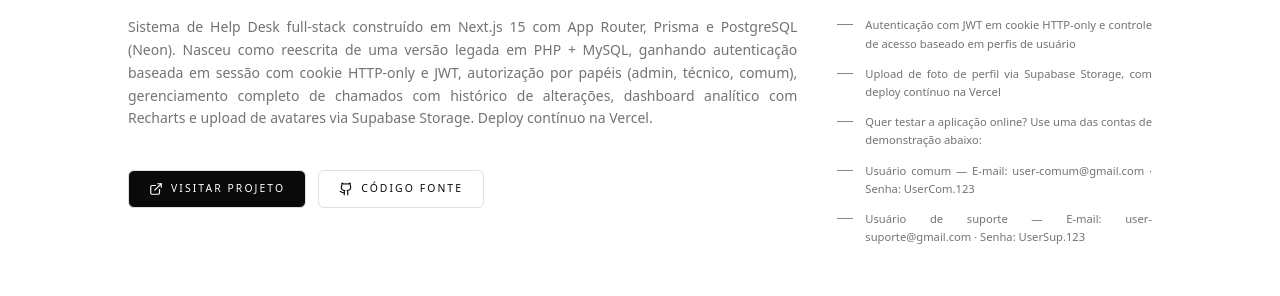
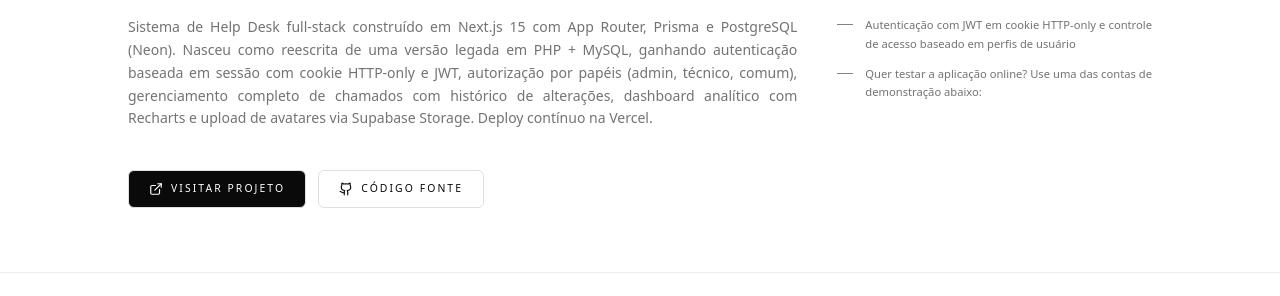
Before and after one commit to gabrielcampeao/Portifolio, a React (Vite) app: page /projects/helpdesk-system in a window 1280 px wide. Shown: the part 653-949 px from the top of the page. Built offline with nearby package versions, Linux system fonts and the light colour scheme.

Commit message:
Update projects.js

```diff
--- a/src/data/projects.js
+++ b/src/data/projects.js
@@ -24,10 +24,7 @@ export const projects = [
     ],
     highlights: [
     'Autenticação com JWT em cookie HTTP-only e controle de acesso baseado em perfis de usuário',
-    'Upload de foto de perfil via Supabase Storage, com deploy contínuo na Vercel',
     'Quer testar a aplicação online? Use uma das contas de demonstração abaixo:',
-    'Usuário comum — E-mail: user-comum@gmail.com · Senha: UserCom.123',
-    'Usuário de suporte — E-mail: user-suporte@gmail.com · Senha: UserSup.123',
     ],
   },
 
```
